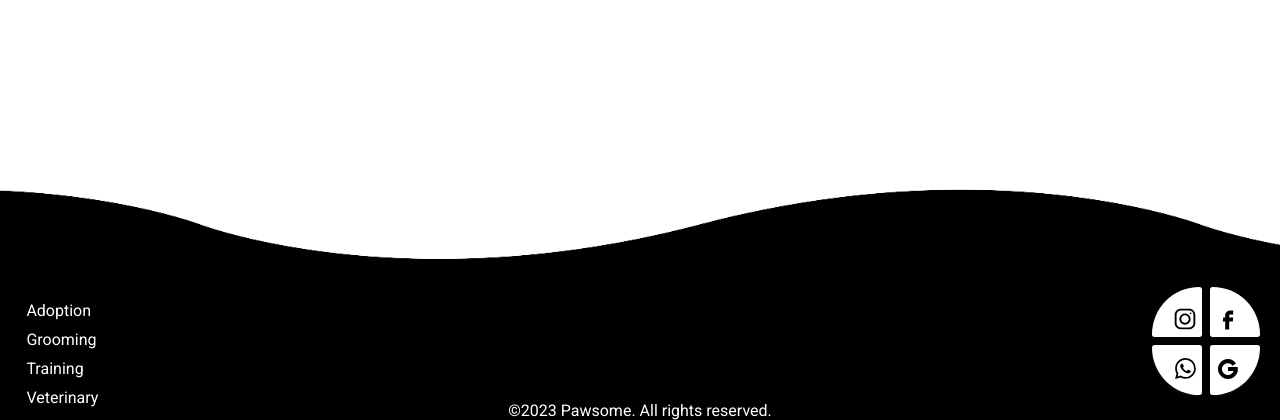
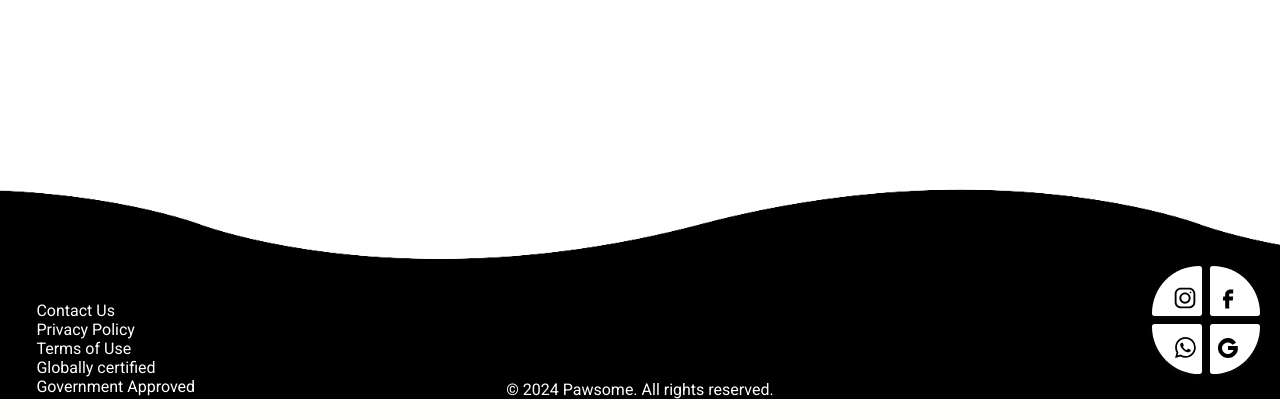
Before and after one commit to abinb23/Pet-Adoption, a PHP site: page /pawsome.html in a window 1280 px wide. Shown: the part 3993-4413 px from the top of the page. After the commit the page ends 4392 px from the top, so only its background shows below. Run offline with PHP 8.4, Linux system fonts and the light colour scheme; some libraries are stand-ins or nearby versions.

Commit message:
home page done

```diff
--- a/pawsome.css
+++ b/pawsome.css
@@ -595,6 +595,24 @@
   font-size: 16px;
 }
 
+.footer-links a {
+  color: white; /* Default color */
+  text-decoration: none;
+  margin: 0 10px;
+  transition: color 0.3s ease; /* Smooth transition for hover effect */
+}
+
+.footer-links a:hover {
+  color: grey; /* Color on hover */
+}
+
+.footer-note {
+  text-align: center;
+  color: white;
+  margin-top: 20px;
+}
+
+
 footer p {
   position: absolute; /* Position it absolutely within the footer */
   bottom: 0; /* Align it to the bottom */
--- a/pawsome.html
+++ b/pawsome.html
@@ -326,15 +326,15 @@
 <footer>
   <div class="waves">
       <div class="wave" id="wave1"></div>
-  </div>
       <div class="zoom">
         <ul class="social_icon">
             <li><a href="#"><ion-icon name="logo-facebook"></ion-icon></a></li>
             <li><a href="#"><ion-icon name="logo-twitter"></ion-icon></a></li>
             <li><a href="#"><ion-icon name="logo-linkedin"></ion-icon></a></li>
-          <li><a href="#"><ion-icon name="logo-instagram"></ion-icon></a></li>
+            <li><a href="https://www.instagram.com/pawsome.pet.adoption/" target="_blank"><ion-icon name="logo-instagram"></ion-icon></a></li>
         </ul>
     </div>
+
 
   <!-- Footer section - social -->
   <div class="mainfoot">
@@ -362,25 +362,26 @@
           </button>
           <button class="cardfoot4">
               <svg class="footgmail" fill="none" viewBox="0 0 24 24" height="24" width="24" xmlns="http://www.w3.org/2000/svg">
-                  <path d="M6 12C6 15.3137 8.68629 18 12 18C14.6124 18 16.8349 16.3304 17.6586 14H12V10H21.8047V14H21.8C20.8734 18.5645 16.8379 22 12 22C6.47715 22 2 17.5228 2 12C2 6.47715 6.47715 2 12 2C15.4516 2 18.4663 3.78706 20.0443 6.51216L16.4625 8.73163C15.6079 7.24221 13.9145 6.25 12 6.25C8.68629 6.25 6 8.93629 6 12Z"></path>
+                  <path d="M6 12C6 15.3137 8.68629 18 12 18C14.6124 18 16.8349 16.3304 17.6586 14H12V10H21.8047V14H21.8C20.8734 18.5645 16.8379 22 12 22C6.47715 22 2 17.5228 2 12C2 6.47715 6.47715 2 12 2C15.4516 2 18.4707 3.82806 20.0298 6.65685L16.4874 8.77124C15.6821 7.3249 14.0087 6.4 12 6.4C8.68629 6.4 6 9.08629 6 12Z"></path>
               </svg>
           </button>
       </div>
   </div>
-
-  <!-- Existing footer links -->
-  <ul class="footer-links">
-      <li><a href="#">Adoption</a></li>
-      <li><a href="#">Grooming</a></li>
-      <li><a href="#">Training</a></li>
-      <li><a href="#">Veterinary</a></li>
-  </ul>
-
-  <p>&copy;2023 Pawsome. All rights reserved.</p>
-</footer>
+</div>
 
 
+<!-- Footer Links Section -->
+<div class="footer-links">
+    <a href="#">Contact Us</a>
+    <a href="#">Privacy Policy</a>
+    <a href="#">Terms of Use</a>
+    <a href="#">Globally certified</a>
+    <a href="#">Government Approved</a>
+</div>
 
+<p class="footer-note">© 2024 Pawsome. All rights reserved.</p>
+
+</footer>
 
       <!-- Footer section -->
 
```
Lines whose indentation alone changed are shown as unchanged.
